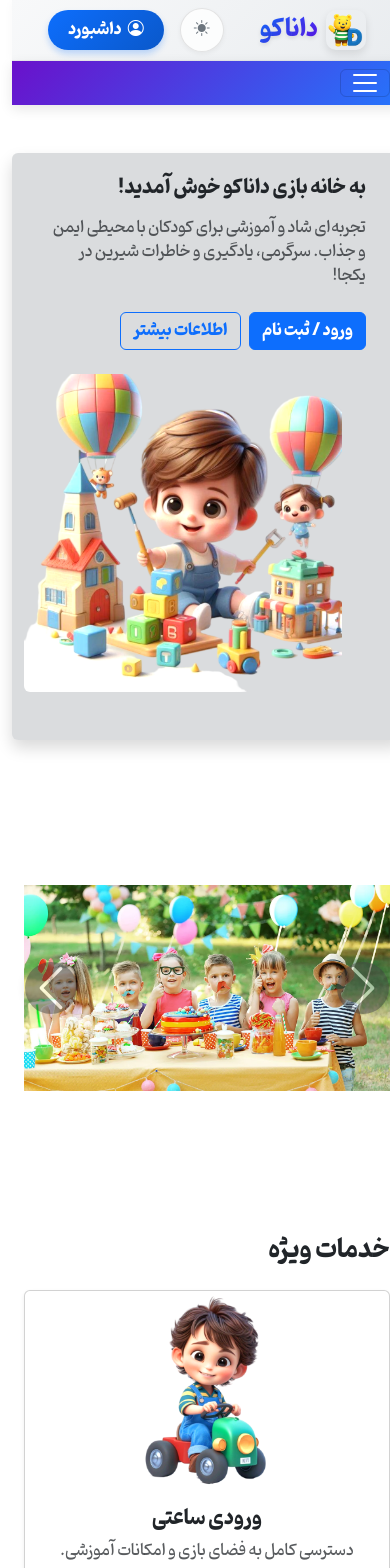
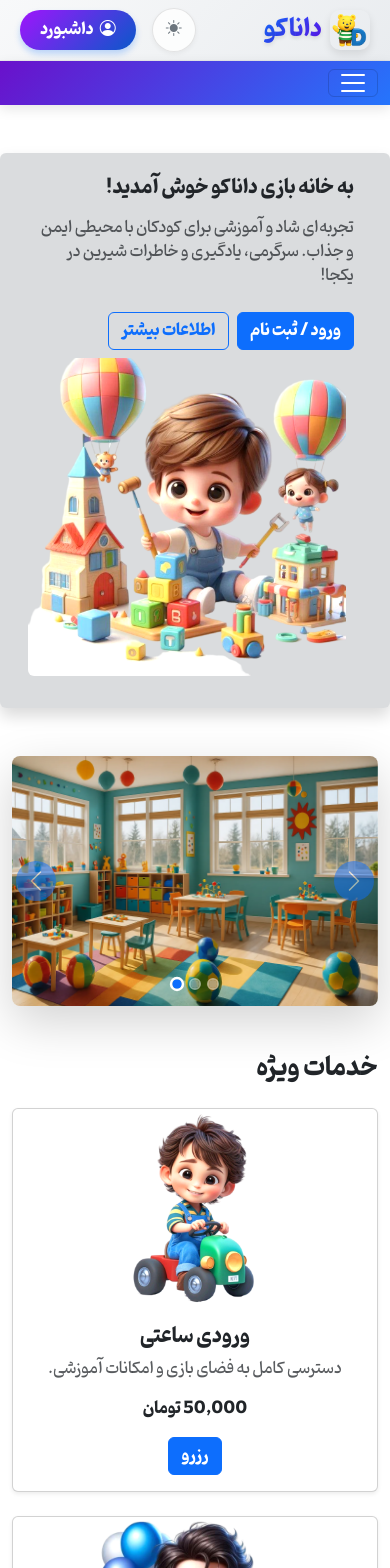
Before and after one commit to HosseinzGTX7/nuxtjs-danaco-website, a Nuxt app: page / in a window 390 px wide. Shown: the top 1568 px of the page. Built offline with nearby package versions, Linux system fonts and the light colour scheme.

Commit message:
edit Scroll to Top and tab dashboard

```diff
--- a/app/components/Header.vue
+++ b/app/components/Header.vue
@@ -3,7 +3,7 @@
     <!-- نوار بالایی -->
     <div class="top-bar">
       <div class="container-fluid">
-        <div class="d-flex justify-content-between align-items-center px-4 py-2">
+        <div class="d-flex justify-content-between align-items-center px-2 py-2">
           <div class="d-flex align-items-center">
             <div class="logo-container">
               <img src="/images/IMG_20251005_163552_989.png" alt="لوگو داناکو" width="40" height="40" class="logo-img" />
@@ -158,8 +158,6 @@ const closeMenu = () => {
 </script>
 
 <style scoped>
-/* استایل‌های سفارشی برای هدر مدرن */
-
 /* نوار بالایی */
 .top-bar {
   background: linear-gradient(135deg, #f8f9fa 0%, #e9ecef 100%);
@@ -215,7 +213,7 @@ const closeMenu = () => {
 
 /* دکمه داشبورد */
 .btn-dashboard {
-  background: linear-gradient(135deg, #0d6efd 0%, #0a58ca 100%);
+  background: linear-gradient(135deg, #9f15fc 0%, #0a58ca 100%);
   border: none;
   padding: 0.5rem 1.25rem;
   color: white;
@@ -224,7 +222,7 @@ const closeMenu = () => {
 }
 
 .btn-dashboard:hover {
-  background: linear-gradient(135deg, #0a58ca 0%, #084298 100%);
+  background: linear-gradient(135deg, #7b13c1 0%, #084298 100%);
   transform: translateY(-2px);
   box-shadow: 0 6px 12px rgba(13, 110, 253, 0.3);
   color: white;
@@ -436,4 +434,5 @@ const closeMenu = () => {
     border-radius: 0 0 12px 12px;
   }
 }
+
 </style>
--- a/app/components/ScrollToTop.vue
+++ b/app/components/ScrollToTop.vue
@@ -64,12 +64,19 @@ onMounted(() => {
   updateScroll()
   window.addEventListener('scroll', updateScroll, { passive: true })
   window.addEventListener('resize', updateScroll)
+
+  // وقتی مودال باز یا بسته می‌شود
+  document.addEventListener('show.bs.modal', () => (visible.value = false))
+  document.addEventListener('hidden.bs.modal', updateScroll)
 })
 
 onUnmounted(() => {
   window.removeEventListener('scroll', updateScroll)
   window.removeEventListener('resize', updateScroll)
+  document.removeEventListener('show.bs.modal', () => (visible.value = false))
+  document.removeEventListener('hidden.bs.modal', updateScroll)
 })
+
 </script>
 
 <style scoped>
--- a/app/pages/dashboard.vue
+++ b/app/pages/dashboard.vue
@@ -91,7 +91,40 @@ const transactions = ref([
   white-space: nowrap;
 }
 
-@media (max-width: 768px) {
+/* دسکتاپ - همه در یک ردیف */
+@media (min-width: 769px) {
+  .dashboard-tabs {
+    display: flex;
+    flex-wrap: nowrap;
+  }
+
+  .dashboard-tabs .nav-item {
+    flex: 1;
+  }
+}
+
+/*  موبایل‌های متوسط - سه ستون */
+@media (max-width: 768px) and (min-width: 481px) {
+  .dashboard-tabs {
+    display: flex;
+    flex-wrap: wrap;
+    justify-content: center;
+  }
+
+  .dashboard-tabs .nav-item {
+    flex: 1 1 30%; /* سه دکمه در هر ردیف */
+    max-width: 30%;
+    margin: 0.2rem;
+  }
+
+  .dashboard-tabs .nav-link {
+    font-size: 0.8rem;
+    padding: 0.5rem 0.4rem;
+  }
+}
+
+/* موبایل‌های کوچک - دو ستون */
+@media (max-width: 480px) {
   .dashboard-tabs {
     display: flex;
     flex-wrap: wrap;
@@ -101,11 +134,12 @@ const transactions = ref([
   .dashboard-tabs .nav-item {
     flex: 1 1 45%; /* دو دکمه در هر ردیف */
     max-width: 45%;
+    margin: 0.15rem;
   }
 
   .dashboard-tabs .nav-link {
-    font-size: 0.85rem;
-    padding: 0.5rem;
+    font-size: 0.75rem;
+    padding: 0.4rem 0.3rem;
   }
 }
 </style>
--- a/app/pages/index.vue
+++ b/app/pages/index.vue
@@ -20,7 +20,7 @@
       <div class="col-md-6 text-center">
         <img
           src="/images/IMG_20251005_163552_376.png"
-          class="img-fluid rounded m-4"
+          class="img-fluid rounded m-2"
           alt="شهربازی"
         />
       </div>
@@ -29,10 +29,24 @@
     <!-- اسلایدر تصاویر -->
     <div
       id="homeCarousel"
-      class="carousel slide mb-5"
+      class="carousel slide mb-5 shadow-lg rounded-3 overflow-hidden"
       data-bs-ride="carousel"
-      data-bs-interval="2000"
+      data-bs-interval="3000"
     >
+      <!-- اضافه کردن اندیکاتورها -->
+      <div class="carousel-indicators">
+        <button
+          v-for="(slide, index) in sliderImages"
+          :key="index"
+          type="button"
+          data-bs-target="#homeCarousel"
+          :data-bs-slide-to="index"
+          :class="{ active: index === 0 }"
+          class="rounded-circle"
+          style="width: 12px; height: 12px;"
+        ></button>
+      </div>
+
       <div class="carousel-inner">
         <div
           class="carousel-item"
@@ -42,19 +56,26 @@
         >
           <img
             :src="slide"
-            class="d-block w-100 rounded"
+            class="d-block w-100"
             alt="Slide Image"
-            style="height: 400px; object-fit: contain"
+            style="height: 500px; object-fit: cover;"
           />
+          <!-- اضافه کردن overlay و caption -->
+          <div class="carousel-caption d-none d-md-block bg-dark bg-opacity-50 rounded p-3">
+            <h5>خانه بازی داناکو</h5>
+            <p>محیطی شاد و ایمن برای کودکان</p>
           </div>
         </div>
+      </div>
+
+  <!-- بهبود دکمه‌های کنترل -->
   <button
     class="carousel-control-prev"
     type="button"
     data-bs-target="#homeCarousel"
     data-bs-slide="prev"
   >
-        <span class="carousel-control-prev-icon" aria-hidden="true"></span>
+    <span class="carousel-control-prev-icon bg-primary rounded-circle p-3" aria-hidden="true"></span>
     <span class="visually-hidden">Previous</span>
   </button>
   <button
@@ -63,7 +84,7 @@
     data-bs-target="#homeCarousel"
     data-bs-slide="next"
   >
-        <span class="carousel-control-next-icon" aria-hidden="true"></span>
+    <span class="carousel-control-next-icon bg-primary rounded-circle p-3" aria-hidden="true"></span>
     <span class="visually-hidden">Next</span>
   </button>
 </div>
@@ -215,24 +236,71 @@ onMounted(() => {
 </script>
 
 <style scoped>
+/* بهبود استایل اسلایدر */
+.carousel-control-prev,
+.carousel-control-next {
+  width: 5%;
+}
+
 .carousel-control-prev-icon,
 .carousel-control-next-icon {
-  background-color: #404040;
-  width: 52px;
-  height: 52px;
+  background-color: var(--bs-primary);
+  width: 40px;
+  height: 40px;
   border-radius: 50%;
-  box-shadow: 0 0 10px rgba(0, 0, 0, 0.2);
+  background-size: 60%;
+  transition: all 0.3s ease;
+}
+
+.carousel-control-prev-icon:hover,
+.carousel-control-next-icon:hover {
+  background-color: var(--bs-primary);
+  transform: scale(1.1);
+}
+
+.carousel-indicators button {
+  background-color: #dee2e6;
+  border: 2px solid #fff;
+  transition: all 0.3s ease;
+}
+
+.carousel-indicators button.active {
+  background-color: var(--bs-primary);
+  transform: scale(1.2);
+}
+
+/* انیمیشن برای اسلایدها */
+.carousel-item {
+  transition: transform 0.6s ease-in-out;
+}
+
+/* سایه و گردی بیشتر برای کل اسلایدر */
+#homeCarousel {
+  box-shadow: 0 10px 30px rgba(0, 0, 0, 0.1);
 }
 
 .welcome-title {
-  font-size: 2rem; /* اندازه پیش‌فرض برای دسکتاپ */
+  font-size: 2rem;
 }
 
-/* حالت موبایل */
 @media (max-width: 576px) {
   .welcome-title {
-    font-size: 1.2rem; /* فونت کوچکتر برای موبایل */
+    font-size: 1.2rem;
+  }
+  .carousel-control-prev,
+  .carousel-control-next {
+  width: 13%;
+  }
+  /* ارتفاع کمتر برای موبایل با حفظ نسبت عکس */
+  .carousel-item img {
+    height: 250px !important;
+    object-fit: cover !important;
+  }
+
+  /* کوچک‌تر کردن اندیکاتورها در موبایل */
+  .carousel-indicators button {
+    width: 8px !important;
+    height: 8px !important;
   }
 }
-
 </style>
```
Lines whose indentation alone changed are shown as unchanged.
